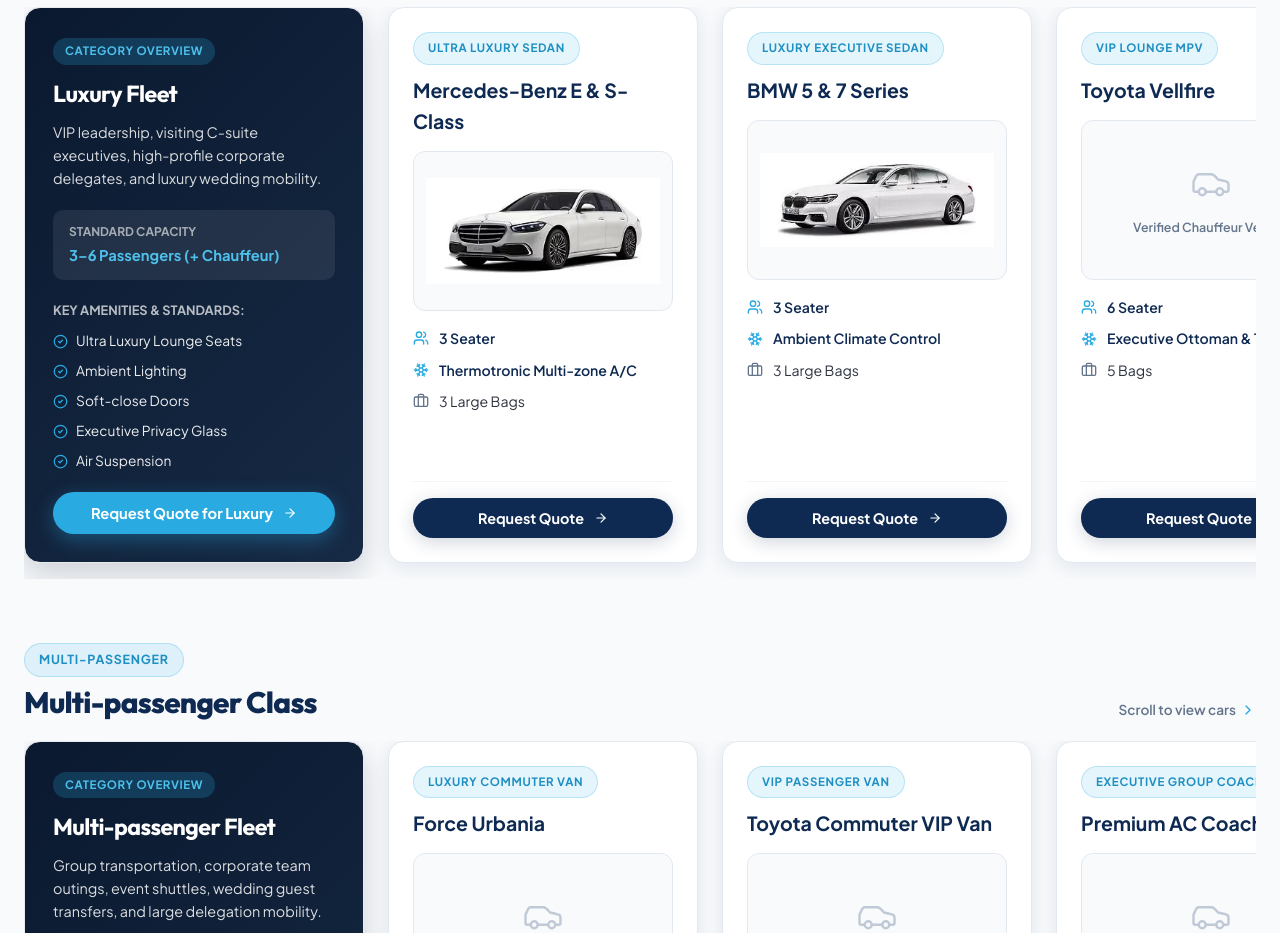
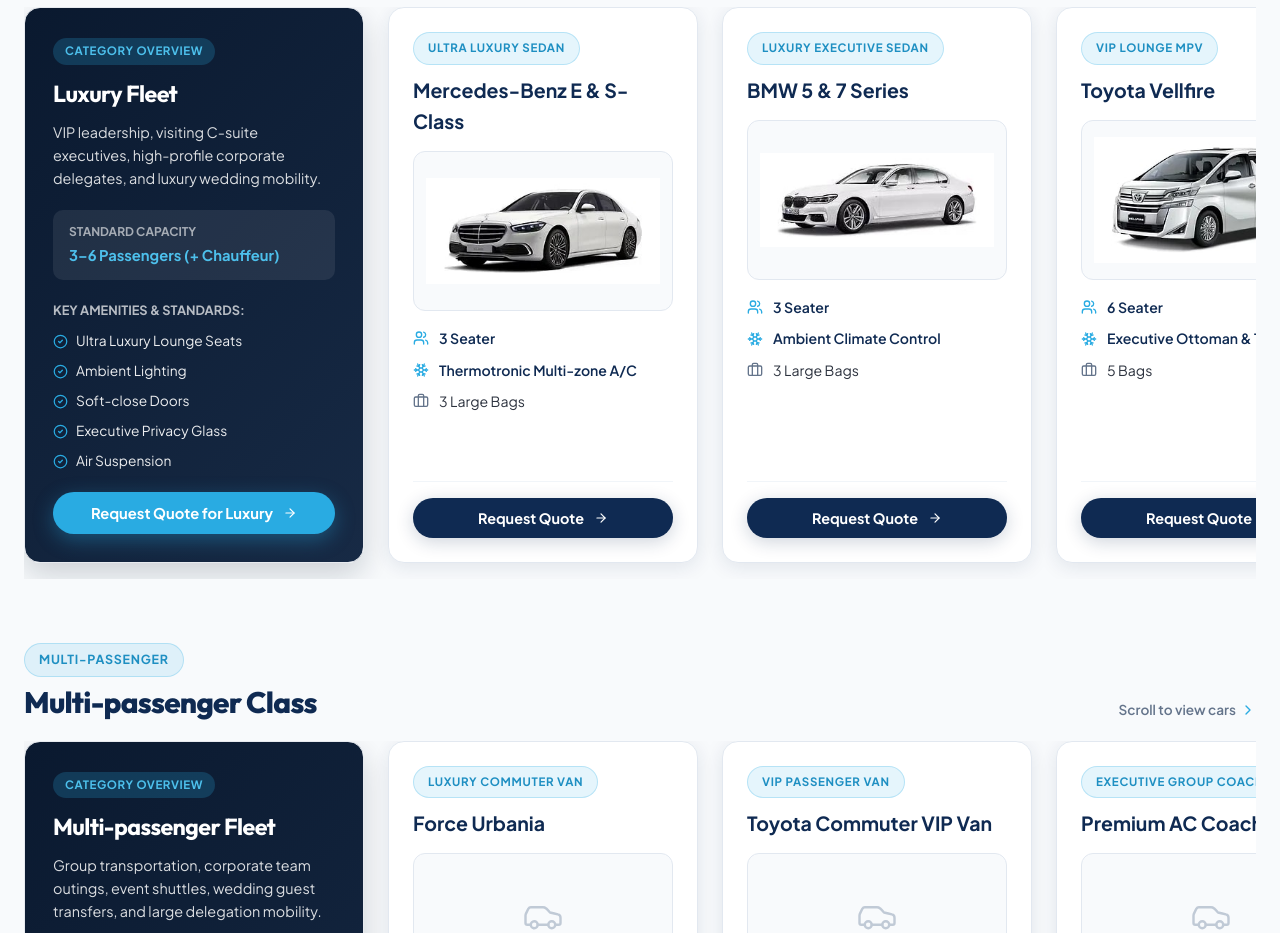
Before and after one commit to yogitajibhakate/travels_website, a Next.js app: page /fleet in a window 1280 px wide. Shown: the part 2740-3673 px from the top of the page. Built offline with nearby package versions, Linux system fonts and the light colour scheme.

Commit message:
feat: add Toyota Vellfire image to Luxury fleet

```diff
--- a/src/data/fleet.js
+++ b/src/data/fleet.js
@@ -131,7 +131,7 @@
         seats: '6 Seater',
         ac: 'Executive Ottoman & Triple A/C',
         luggage: '5 Bags',
-        image: ''
+        image: '/images/fleet/toyota-vellfire.jpg'
       },
       {
         name: 'Audi A4 / Q7',
```
Also changed, not shown: public/images/fleet/toyota-vellfire.jpg (added).
